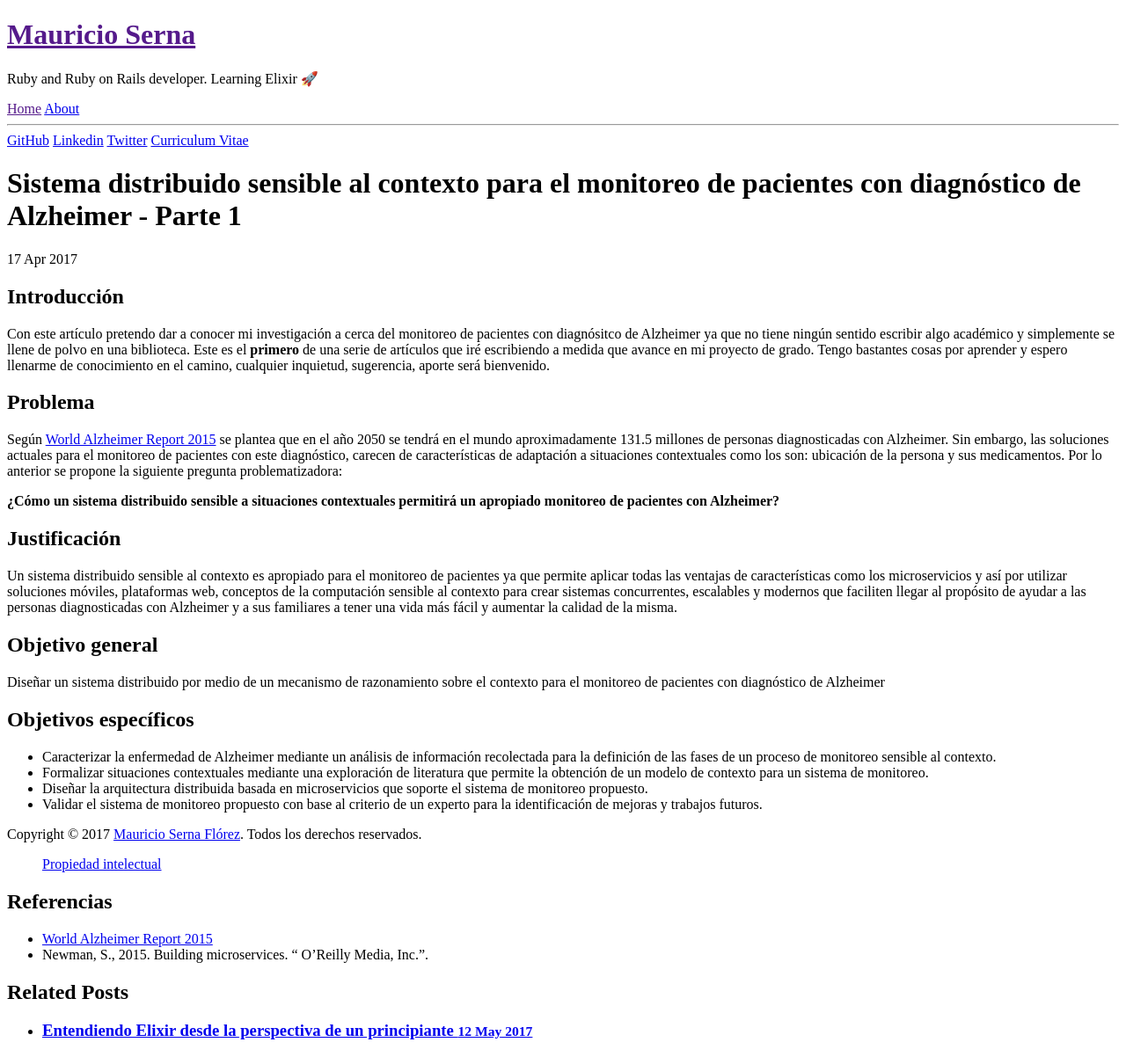
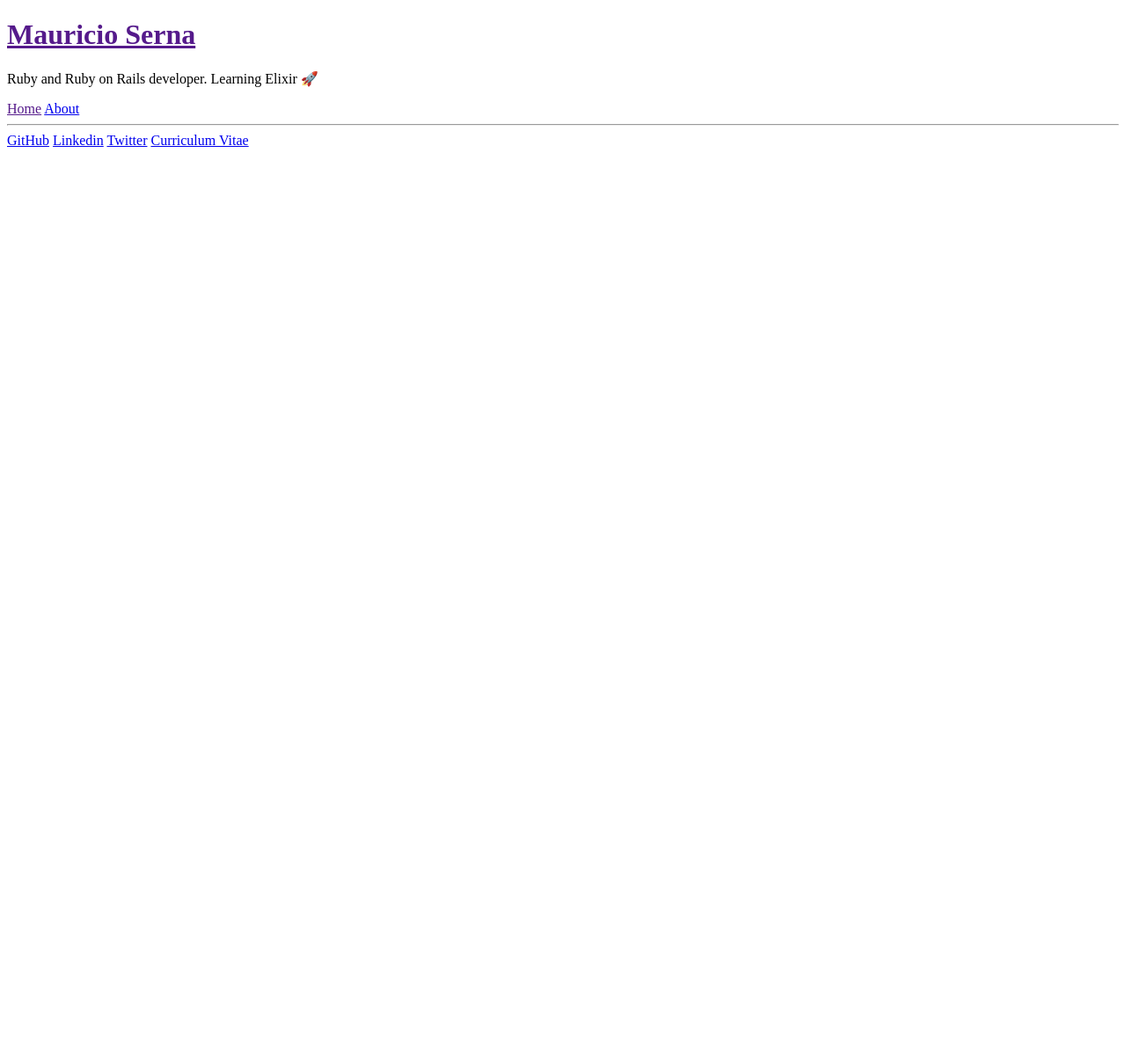
Before and after one commit to kmlroot/mauricio, a Jekyll site: the page built from _posts/2017-05-25-graduation-project-part-1.md, in a window 1280 px wide. Shown: the whole page at 88% size. Built offline with Jekyll 4.4.1, drawn with Linux system fonts in a browser that asks for light colours; comment, search, counter and statistics services are not loaded; after the commit the page ends 900 px from its top, so only the background shows below that.

Commit message:
[Update] default page

```diff
--- a/_layouts/default.html
+++ b/_layouts/default.html
@@ -8,18 +8,21 @@
   {% include sidebar.html %}
 
   <div class="content container">
-      {{ content }}
+    {{ post.title }}
   </div>
 
   <script>
-      (function(i,s,o,g,r,a,m){i['GoogleAnalyticsObject']=r;i[r]=i[r]||function(){
-      (i[r].q=i[r].q||[]).push(arguments)},i[r].l=1*new Date();a=s.createElement(o),
-      m=s.getElementsByTagName(o)[0];a.async=1;a.src=g;m.parentNode.insertBefore(a,m)
-      })(window,document,'script','https://www.google-analytics.com/analytics.js','ga');
+    (function (i, s, o, g, r, a, m) {
+    i['GoogleAnalyticsObject'] = r; i[r] = i[r] || function () {
+      (i[r].q = i[r].q || []).push(arguments)
+    }, i[r].l = 1 * new Date(); a = s.createElement(o),
+      m = s.getElementsByTagName(o)[0]; a.async = 1; a.src = g; m.parentNode.insertBefore(a, m)
+    })(window, document, 'script', 'https://www.google-analytics.com/analytics.js', 'ga');
 
     ga('create', 'UA-83221503-1', 'auto');
     ga('send', 'pageview');
   </script>
 
 </body>
+
 </html>
--- a/_posts/2017-04-17-graduation-project-part-1.md
+++ b/_posts/2017-05-25-graduation-project-part-1.md
@@ -12,13 +12,13 @@
 
 ## Problema
 
-Según [World Alzheimer Report 2015](http://www.worldalzreport2015.org/downloads/world-alzheimer-report-2015.pdf){:target="_blank"} se plantea que en el año 2050 se tendrá en el mundo aproximadamente 131.5 millones de personas diagnosticadas con Alzheimer. Sin embargo, las soluciones actuales para el monitoreo de pacientes con este diagnóstico, carecen de características de adaptación a situaciones contextuales como los son: ubicación de la persona y sus medicamentos. Por lo anterior se propone la siguiente pregunta problematizadora:
+Según [World Alzheimer Report 2015](http://www.worldalzreport2015.org/downloads/world-alzheimer-report-2015.pdf){:target="_blank"} se plantea que en el año 2050 se tendrá en el mundo aproximadamente 131.5 millones de personas diagnosticadas con Alzheimer. Sin embargo, las soluciones actuales para el monitoreo de pacientes con este diagnóstico, carecen de características de adaptación a situaciones contextuales como los son: ubicación de la persona y sus medicamentos. Por lo anterior se propone la siguiente pregunta problematizadora.
 
 **¿Cómo un sistema distribuido sensible a situaciones contextuales permitirá un apropiado monitoreo de pacientes con Alzheimer?**
 
 ## Justificación
 
-Un sistema distribuido sensible al contexto es apropiado para el monitoreo de pacientes ya que permite aplicar todas las ventajas de características como los microservicios y así por utilizar soluciones móviles, plataformas web, conceptos de la computación sensible al contexto para crear sistemas concurrentes, escalables y modernos que faciliten llegar al propósito de ayudar a las personas diagnosticadas con Alzheimer y a sus familiares a tener una vida más fácil y aumentar la calidad de la misma.
+Un sistema distribuido sensible al contexto es apropiado para el monitoreo de pacientes ya que permite aplicar todas las ventajas de los microservicios y así por utilizar soluciones móviles, plataformas web, conceptos de la computación sensible al contexto para crear sistemas concurrentes, escalables y modernos que faciliten llegar al propósito de ayudar a las personas diagnosticadas con Alzheimer y a sus familiares a tener una vida más fácil y aumentar la calidad de la misma.
 
 ## Objetivo general
 
```
Lines whose indentation alone changed are shown as unchanged.
